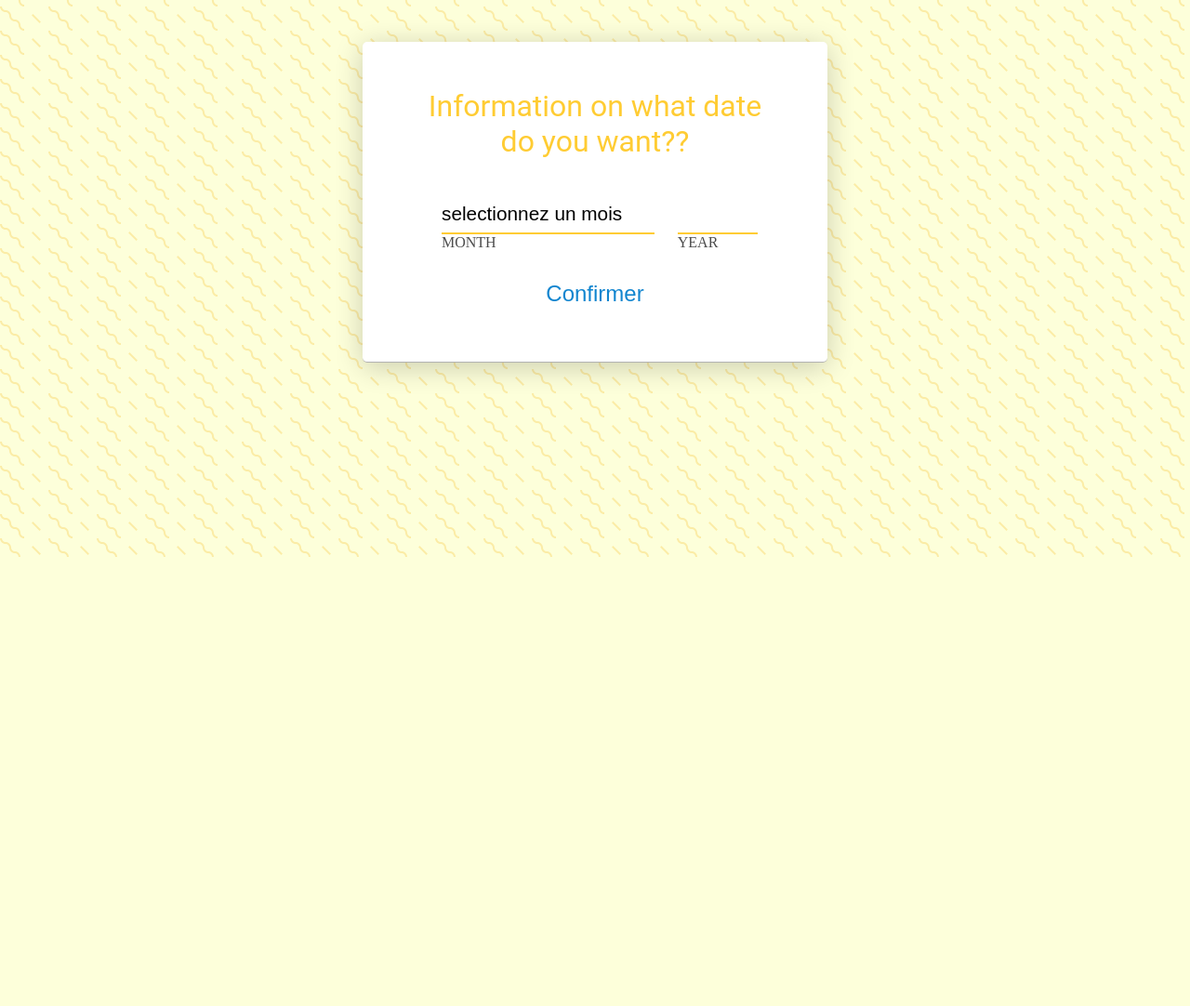
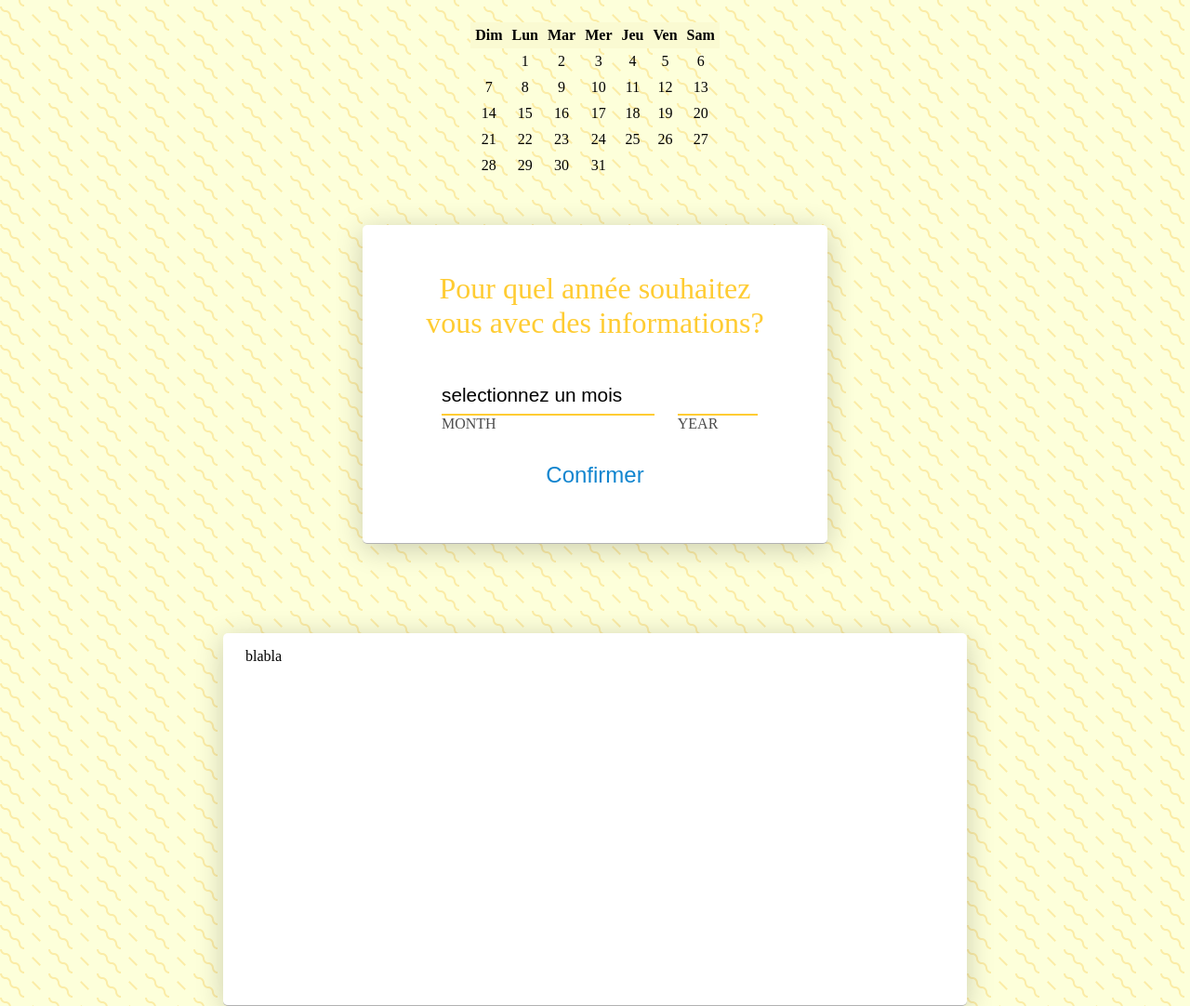
Before and after one commit to Amadou794545/Web_Crawler, a website: page template/index.html in a window 1280 px wide. Shown: the part 201-1283 px from the top of the page at 93% size. Before the commit the page ends 800 px from the top, so only its background shows below. Drawn offline with Linux system fonts and the light colour scheme; files whose address does not match are found by name.

Commit message:
pageWeb.js

```diff
--- a/static/css/index.css
+++ b/static/css/index.css
@@ -4,15 +4,20 @@ body {
 }
 h1 {
     text-align: center;
-    font-family: Roboto, Arial, sans-serif;
+    font-family: 'Merriweather', serif;
     font-weight: normal;
     color: #ffcc33;
     margin: 0 0 4vh 0;
 }
+
+.titre{
+    font-size:20vh;
+}
+
 form {
     background: white;
     width: 400px;
-    margin: calc(50vh - 200px) auto 0 auto;
+    margin: calc(30vh - 200px) auto 0 auto;
     padding: 50px;
     border-radius: 5px;
     box-shadow: 0 5px 30px rgba(0, 0, 0, .2);
@@ -162,3 +167,40 @@ input[type=number]::-webkit-outer-spin-button {
     -webkit-appearance: none;
     margin: 0;
 }
+
+table {
+    border-collapse: collapse;
+    margin-left: auto;
+    margin-right: auto;
+}
+
+th, td {
+    padding: 5px;
+    text-align: center;
+}
+
+th {
+    background-color: lightgoldenrodyellow;
+}
+
+
+.reponse{
+    background: white;
+    margin-left: auto;
+    margin-right: auto;
+    width: 100vh;
+    height: 50vh;
+    border-radius: 5px;
+    box-shadow: 0 5px 30px rgba(0, 0, 0, .2);
+    border-bottom: 1px solid rgba(0, 0, 0, .3);
+    top: 10vh;
+    position: relative;
+}
+
+p{
+    position: relative;
+    top: 2vh;
+    left: 3vh;
+    bottom: 2vh;
+    right: 3vh;
+}
--- a/static/js/showDate.js
+++ b/static/js/showDate.js
@@ -46,3 +46,60 @@ confirmButton.addEventListener("click", function(event) {
     resultContainer.textContent = "Month: " + month + ", Year: " + year;
     document.body.appendChild(resultContainer);
 });
+
+
+//calendrier
+// Code JavaScript pour générer les jours du calendrier
+
+// Obtenez la date actuelle
+var date = new Date();
+
+// Obtenez le mois et l'année actuels
+var month = date.getMonth();
+var year = date.getFullYear();
+
+// Définissez le premier jour du mois
+var firstDay = new Date(year, month, 1);
+
+// Obtenez le nombre de jours dans le mois
+var daysInMonth = new Date(year, month + 1, 0).getDate();
+
+// Obtenez le jour de la semaine du premier jour
+var firstDayOfWeek = firstDay.getDay();
+
+// Créez une variable pour suivre le jour actuel
+var currentDay = 1;
+
+// Obtenez une référence à la tbody du tableau
+var tbody = document.querySelector("tbody");
+
+// Boucle pour générer les lignes du calendrier
+for (var i = 0; i < 6; i++) {
+    // Créez une nouvelle ligne dans le tbody
+    var row = document.createElement("tr");
+
+    // Boucle pour générer les cellules de chaque ligne
+    for (var j = 0; j < 7; j++) {
+        // Créez une nouvelle cellule dans la ligne
+        var cell = document.createElement("td");
+
+        // Vérifiez si nous devons afficher un jour ou une case vide
+        if (i === 0 && j < firstDayOfWeek) {
+            // Afficher une case vide avant le premier jour du mois
+            cell.textContent = "";
+        } else if (currentDay > daysInMonth) {
+            // Afficher une case vide après le dernier jour du mois
+            cell.textContent = "";
+        } else {
+            // Afficher le jour dans la cellule
+            cell.textContent = currentDay;
+            currentDay++;
+        }
+
+        // Ajoutez la cellule à la ligne
+        row.appendChild(cell);
+    }
+
+    // Ajoutez la ligne au tbody
+    tbody.appendChild(row);
+}
--- a/template/index.html
+++ b/template/index.html
@@ -6,10 +6,27 @@
 </head>
 
 <body>
-<h1>Crawlendar</h1>
+<h1 class="titre">Crawlendar</h1>
+
+<table>
+    <thead>
+    <tr>
+        <th>Dim</th>
+        <th>Lun</th>
+        <th>Mar</th>
+        <th>Mer</th>
+        <th>Jeu</th>
+        <th>Ven</th>
+        <th>Sam</th>
+    </tr>
+    </thead>
+    <tbody>
+    <!-- Code pour afficher les jours du calendrier -->
+    </tbody>
+</table>
 
 <form name="date-input-form">
-    <h1>Information on what date do you want??</h1>
+    <h1>Pour quel année souhaitez vous avec des informations?</h1>
 
     <div role="group" class="date-group">
         <div class="fieldgroup month">
@@ -39,6 +56,11 @@
     <input type="button" value="Confirmer" id="confirm">
 </form>
 
+<div class="reponse">
+    <p>blabla</p>
+</div>
+
+
 <script src="static/js/showDate.js"></script>
 
 </body>
```
